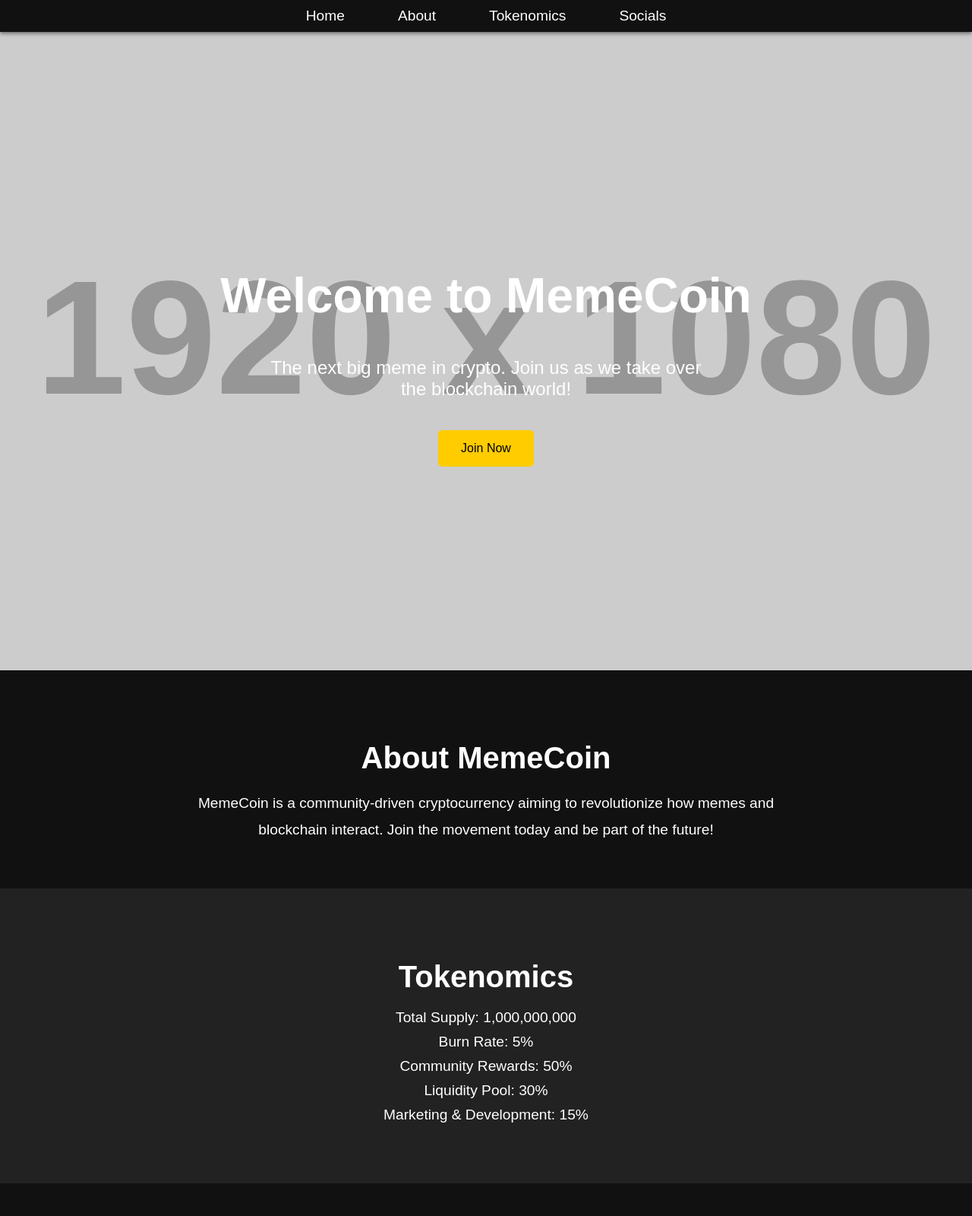
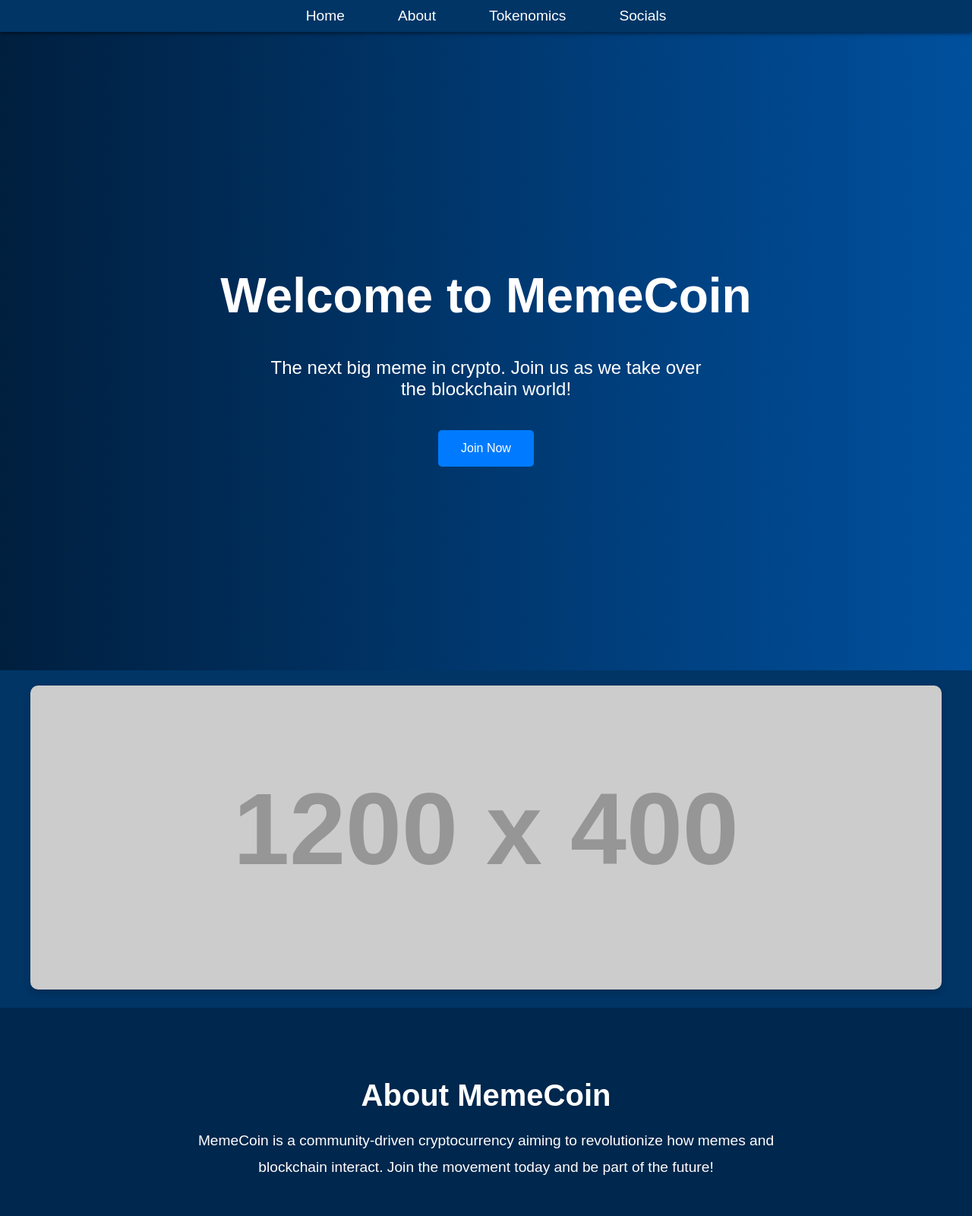
Before and after one commit to Walrusnippel/meemcoin-site, a plain HTML site: page index.html in a window 1280 px wide. Shown: the top 1600 px of the page at 76% size. Drawn offline with Linux system fonts and the light colour scheme; placeholder pictures from the web are drawn by us.

Commit message:
Update index.html

```diff
--- a/index.html
+++ b/index.html
@@ -5,21 +5,21 @@
   <meta name="viewport" content="width=device-width, initial-scale=1.0">
   <title>MemeCoin</title>
   <style>
-    /* Globalt oppsett */
+    /* Global styles */
     body {
       margin: 0;
       font-family: Arial, sans-serif;
-      background-color: #000;
+      background-color: #001f3f;
       color: #fff;
       text-align: center;
-      scroll-behavior: smooth; /* Gir myk scrolling */
+      scroll-behavior: smooth; /* Smooth scrolling */
     }
 
-    /* Navigasjonsbar */
+    /* Navbar */
     .navbar {
       position: sticky;
       top: 0;
-      background-color: #111;
+      background-color: #003566;
       padding: 10px 0;
       z-index: 1000;
       box-shadow: 0 2px 5px rgba(0, 0, 0, 0.5);
@@ -41,15 +41,15 @@
       padding: 10px 15px;
     }
     .navbar a:hover {
-      background-color: #ffcc00;
-      color: #000;
+      background-color: #00509e;
+      color: #fff;
       border-radius: 5px;
     }
 
-    /* Hero-seksjon */
+    /* Hero section */
     .hero {
       height: 100vh;
-      background: url('https://via.placeholder.com/1920x1080?text=Hero+Background') no-repeat center center/cover;
+      background: linear-gradient(to right, #001f3f, #00509e);
       display: flex;
       flex-direction: column;
       justify-content: center;
@@ -69,20 +69,32 @@
     .hero button {
       padding: 15px 30px;
       font-size: 1rem;
-      background-color: #ffcc00;
-      color: #000;
+      background-color: #007bff;
+      color: #fff;
       border: none;
       border-radius: 5px;
       cursor: pointer;
     }
     .hero button:hover {
-      background-color: #ffd633;
+      background-color: #0056b3;
     }
 
-    /* Om oss-seksjon */
+    /* About image */
+    .about-image {
+      padding: 20px 0;
+      background-color: #003566;
+    }
+    .about-image img {
+      max-width: 100%;
+      height: auto;
+      border-radius: 10px;
+      box-shadow: 0 4px 8px rgba(0, 0, 0, 0.2);
+    }
+
+    /* About section */
     .about {
       padding: 60px 20px;
-      background-color: #111;
+      background-color: #00274d;
     }
     .about h2 {
       font-size: 2.5rem;
@@ -95,10 +107,10 @@
       line-height: 1.8;
     }
 
-    /* Tokenomics-seksjon */
+    /* Tokenomics section */
     .tokenomics {
       padding: 60px 20px;
-      background-color: #222;
+      background-color: #003566;
     }
     .tokenomics h2 {
       font-size: 2.5rem;
@@ -113,10 +125,10 @@
       margin: 10px 0;
     }
 
-    /* Sosiale medier */
+    /* Social media */
     .socials {
       padding: 40px 20px;
-      background-color: #111;
+      background-color: #00274d;
     }
     .socials h2 {
       font-size: 2.5rem;
@@ -133,13 +145,13 @@
 
     /* Footer */
     footer {
-      background-color: #000;
+      background-color: #001f3f;
       color: #fff;
       padding: 20px;
       font-size: 0.9rem;
     }
     footer a {
-      color: #ffcc00;
+      color: #007bff;
       text-decoration: none;
     }
     footer a:hover {
@@ -148,7 +160,7 @@
   </style>
 </head>
 <body>
-  <!-- Navigasjonsbar -->
+  <!-- Navbar -->
   <div class="navbar">
     <ul>
       <li><a href="#hero">Home</a></li>
@@ -163,6 +175,11 @@
     <h1>Welcome to MemeCoin</h1>
     <p>The next big meme in crypto. Join us as we take over the blockchain world!</p>
     <button onclick="alert('Thank you for joining!')">Join Now</button>
+  </div>
+
+  <!-- Image above About -->
+  <div class="about-image">
+    <img src="https://via.placeholder.com/1200x400?text=About+Image" alt="About Image">
   </div>
 
   <!-- About Section -->
@@ -192,8 +209,8 @@
     <a href="https://t.me/yourtelegram" target="_blank">
       <img src="https://cdn-icons-png.flaticon.com/512/2111/2111646.png" alt="Telegram">
     </a>
-    <a href="https://twitter.com/yourtwitter" target="_blank">
-      <img src="https://cdn-icons-png.flaticon.com/512/733/733579.png" alt="Twitter">
+    <a href="https://x.com/yourxprofile" target="_blank">
+      <img src="https://cdn-icons-png.flaticon.com/512/733/733579.png" alt="X">
     </a>
     <a href="https://bscscan.com/address/yourCA" target="_blank">
       <img src="https://cdn-icons-png.flaticon.com/512/5968/5968705.png" alt="Contract Address">
```
